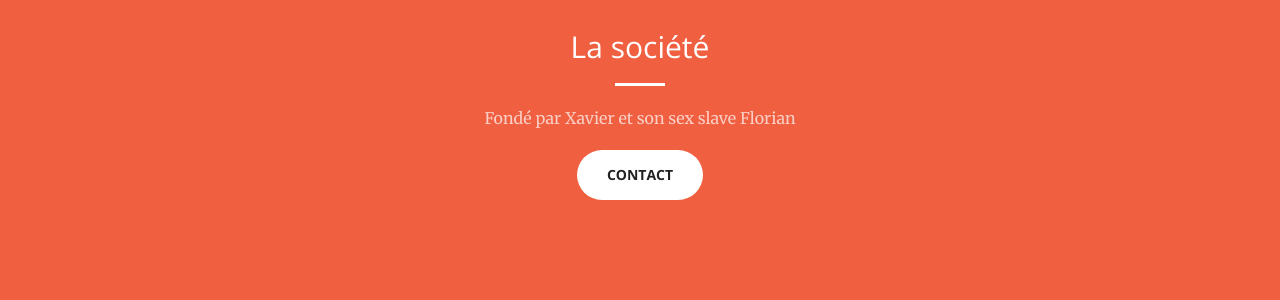
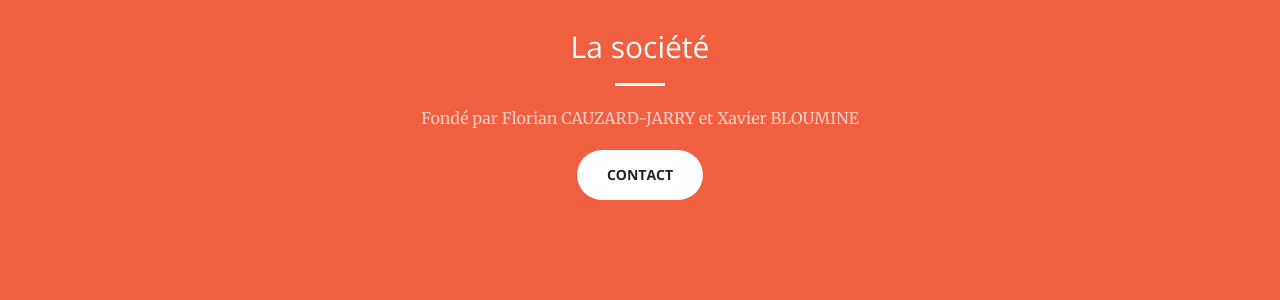
Before and after one commit to Storideo/Storideo.github.io, a Jekyll site: the page built from index.html, in a window 1280 px wide and 900 px high, scrolled down 818 px. Shown: the part 152-452 px from the top of the window. Built offline with Jekyll 4.4.1, drawn with Linux system fonts in a browser that asks for light colours.

Commit message:
change societe layout

```diff
--- a/_includes/call-to-action.html
+++ b/_includes/call-to-action.html
@@ -4,7 +4,7 @@
             <div class="col-lg-8 col-lg-offset-2 text-center">
                 <h2 class="section-heading">La société</h2>
                 <hr class="light">
-                <p class="text-faded">Fondé par Xavier et son sex slave Florian</p>
+                <p class="text-faded">Fondé par Florian CAUZARD-JARRY et Xavier BLOUMINE</p>
                 <a href="#contact" class="btn btn-default btn-xl page-scroll">contact</a>
             </div>
         </div>
```
